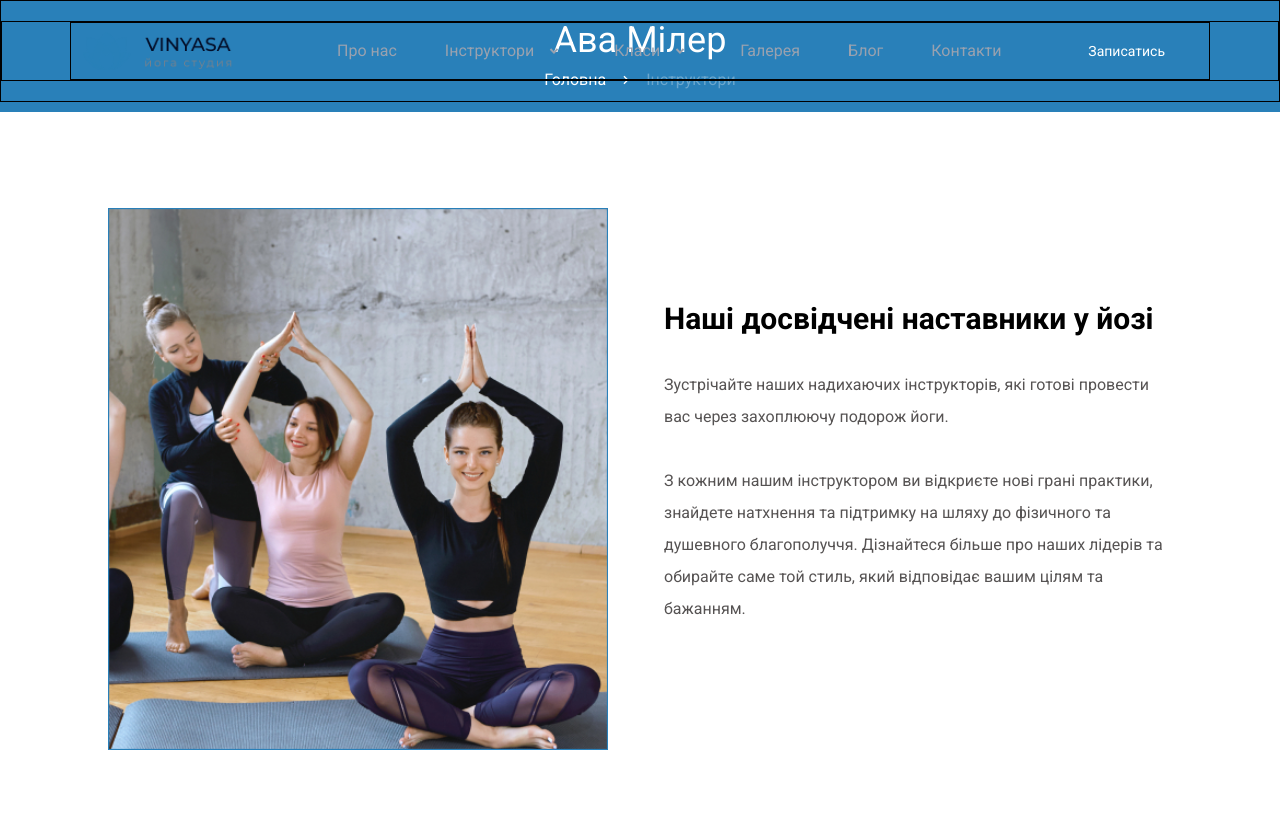
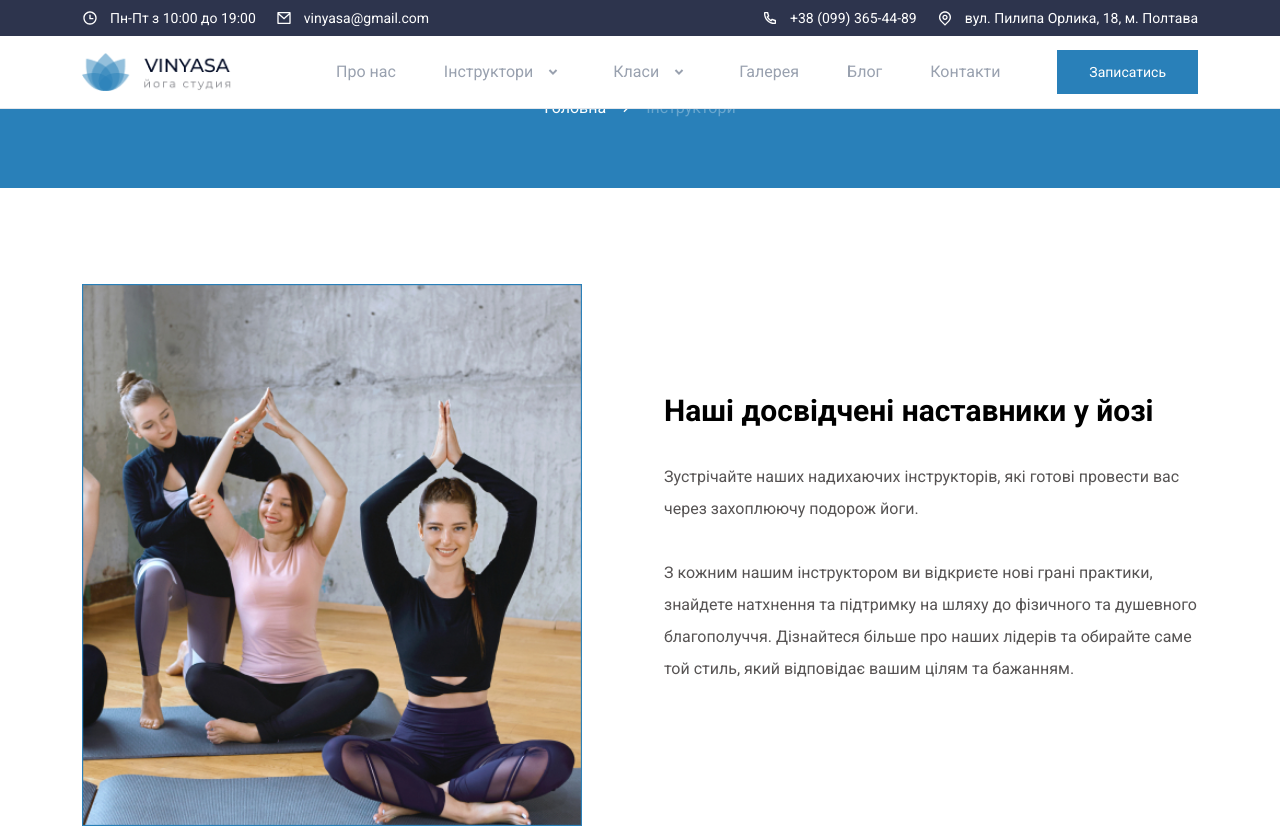
Before and after one commit to RyazanovAndrey/vinyasa, a Next.js app: page /instructors in a window 1280 px wide. Shown: the top 827 px of the page. Built offline with nearby package versions, Linux system fonts and the light colour scheme.

Commit message:
reafactor breadcrumbs

```diff
--- a/app/instructors/[slug]/page.tsx
+++ b/app/instructors/[slug]/page.tsx
@@ -11,11 +11,9 @@ export default async function Page({ params }: { params: Promise<{ slug: string
 
     if(!findData) return
 
-    console.log(findData)
-
     return (
         <>
-            <section className="bg-primary text-center p-5 text-white space-y-2 ">
+            <section className="bg-primary text-center py-5 text-white space-y-2 ">
                 <h3 className="text-4xl">{findData.name}</h3>
                 <BreadCrumbs />
             </section>
--- a/app/instructors/_ava-miler/page.tsx
+++ /dev/null
@@ -1,52 +0,0 @@
-import BreadCrumbs from "@/components/BreadCrumbs";
-import SectionInstructors from "@/partials/SectionInstructors";
-import { RiBubbleChartLine, RiInstagramLine, RiMailLine, RiPhoneLine, RiTelegram2Line, RiTwitterLine } from "@remixicon/react";
-import Image from "next/image";
-
-export default function Page() {
-    return (
-        <>
-            <section className="bg-primary text-center p-5 text-white space-y-2 ">
-                <h3 className="text-4xl">Ава Мілер</h3>
-                <BreadCrumbs />
-            </section>
-            <section className="p-24">
-                <div className="container grid grid-cols-2 gap-x-12">
-                    <div className="">
-                        <Image src={'/instructors/ava-miler.jpg'} width={500} height={500} alt="" />
-                    </div>
-                    <div className="">
-                        <h3 className="text-3xl font-bold">Ава Мілер</h3>
-                        <p className="leading-8 text-section-content my-8">Вітаю. Мене звуть Ава Міллер, та інструктор йоги з Хатха Йоги. </p>
-                        <p className="my-8 leading-8 text-section-content">Моя любов до йоги почалася як особисте відкриття і стала невід'ємною частиною мого життя. З кожним уроком я прагну ділитися не тільки фізичними аспектами йоги, але й допомагати вам набути внутрішнього спокою та рівноваги.</p>
-                        <p className="my-8 leading-8 text-section-content">Моє навчання в різних школах йоги та постійне самовдосконалення дозволяють мені створювати уроки, наповнені енергією, розумінням та підтримкою. Моя філософія - в тому, щоб допомогти вам виявити свою силу, гнучкість та внутрішнє світло.</p>
-                    </div>
-                </div>
-            </section>
-            <section className="bg-top-header text-white p-24">
-                <div className="container grid grid-cols-3 gap-x-5">
-                    <div className="border p-5 grid place-items-center">
-                        <RiPhoneLine size={48} />
-                        <span className="font-light mt-5">Телефон</span>
-                        <span className="font-bold text-2xl">+38 066 196-56-44</span>
-                    </div>
-                    <div className="border p-5 grid place-items-center">
-                        <RiMailLine size={48} />
-                        <span className="font-light mt-5">Email</span>
-                        <span className="font-bold text-2xl">avamiler@gmail.com</span>
-                    </div>
-                    <div className="border p-5 grid place-items-center">
-                        <RiBubbleChartLine size={48} />
-                        <span className="font-light mt-5">Соціальні мережі</span>
-                        <div className="flex gap-x-5 font-bold text-2xl">
-                            <RiTelegram2Line size={32} className="cursor-pointer" />
-                            <RiInstagramLine size={32} className="cursor-pointer" />
-                            <RiTwitterLine size={32} className="cursor-pointer" />
-                        </div>
-                    </div>
-                </div>
-            </section>
-            <SectionInstructors />
-        </>
-    )
-}
--- a/app/instructors/page.tsx
+++ b/app/instructors/page.tsx
@@ -11,11 +11,11 @@ export const metadata: Metadata = {
 export default function Page() {
     return (
         <>
-            <section className="bg-primary text-center p-5 text-white space-y-2 ">
+            <section className="bg-primary text-center py-12 text-white space-y-2 ">
                 <h3 className="text-4xl">Ава Мілер</h3>
                 <BreadCrumbs />
             </section>
-            <section className="p-24">
+            <section className="py-24">
                 <div className="container grid grid-cols-2 gap-x-12 items-center">
                     <div className="">
                         <Image src={'/instructors/instructors.jpg'} width={500} height={500} alt="" />
--- a/components/BreadCrumbs.tsx
+++ b/components/BreadCrumbs.tsx
@@ -35,7 +35,7 @@ const BreadCrumbs = () => {
   const breadCrumbs = createBreadCrumbs(path)
 
   return (
-    <div className="flex justify-center gap-x-3 mt-2">
+    <div className="flex gap-x-3 mb-5 justify-center">
       {breadCrumbs.map((item, index) => (
         <div className="flex items-center gap-x-3">
           {index > 0 && <RiArrowRightSLine size={16} />}
--- a/components/Header.tsx
+++ b/components/Header.tsx
@@ -6,9 +6,9 @@ import ButtonCustom from './ButtonCustom';
 
 const Header = () => {
   return (
-    <header className="fixed w-full top-0 left-0 z-50 border">
+    <header className="fixed w-full top-0 left-0 z-50 bg-white border-b border-gray-200">
 
-      {/* <div className="bg-top-header text-white py-2">
+      <div className="bg-top-header text-white py-2">
         <div className="container flex items-center justify-between text-sm">
           <div className="flex gap-x-5">
             <span className='flex items-center gap-x-3'><RiTimeLine size={16} />Пн-Пт з 10:00 до 19:00</span>
@@ -19,10 +19,10 @@ const Header = () => {
             <span className='flex items-center gap-x-3'><RiMapPinLine size={16} />вул. Пилипа Орлика, 18, м. Полтава</span>
           </div>
         </div>
-      </div> */}
+      </div>
 
-      <div className='my-5 border'>
-        <div className="container flex items-center justify-between border">
+      <div className='my-2'>
+        <div className="container flex items-center justify-between">
           <div className="flex items-center gap-x-20">
             <Link href={'/'}>
               <Image src={'/logo-main.png'} alt='' width={150} height={40} />
```
